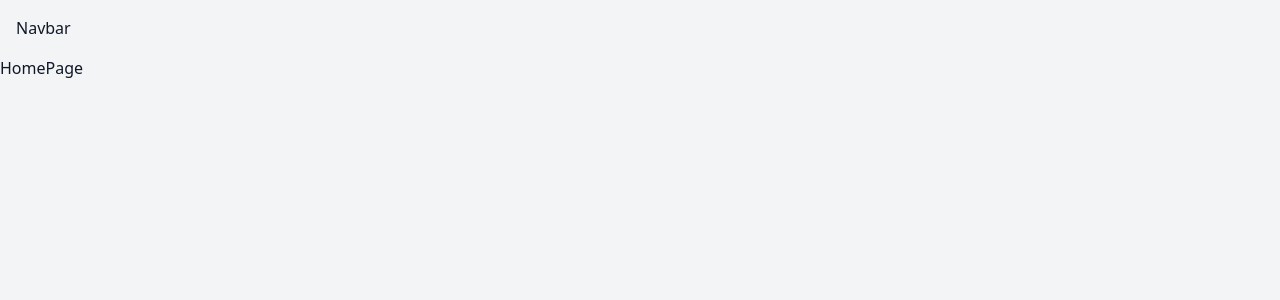
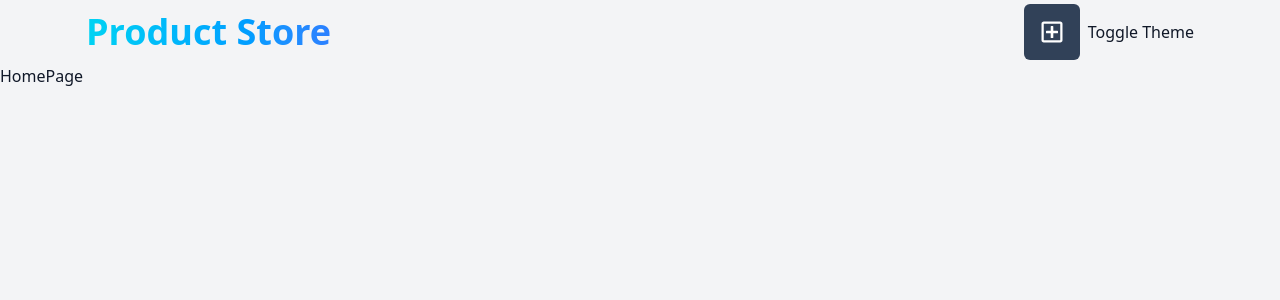
Before and after one commit to ak-nika/first-mern, a React (Vite) app in the folder frontend/: page / in a window 1280 px wide. Shown: the top 300 px of the page. Built offline with nearby package versions, Linux system fonts and the light colour scheme.

Commit message:
navbar complete

```diff
--- a/frontend/package.json
+++ b/frontend/package.json
@@ -13,6 +13,7 @@
     "@tailwindcss/vite": "^4.1.5",
     "react": "^19.0.0",
     "react-dom": "^19.0.0",
+    "react-icons": "^5.5.0",
     "react-router-dom": "^7.5.3",
     "tailwindcss": "^4.1.5"
   },
--- a/frontend/src/App.jsx
+++ b/frontend/src/App.jsx
@@ -5,7 +5,7 @@ import Navbar from "./components/Navbar";
 
 function App() {
   return (
-    <div className="min-h-screen dark:bg-slate-900 bg-gray-100 dark:text-white text-gray-900">
+    <div className="min-h-screen dark:bg-slate-800 bg-gray-100 dark:text-white text-gray-900">
       <Navbar />
       <Routes>
         <Route path="/" element={<HomePage />} />
--- a/frontend/src/components/Navbar.jsx
+++ b/frontend/src/components/Navbar.jsx
@@ -1,5 +1,27 @@
+import { Link } from "react-router-dom";
+import { FaRegPlusSquare } from "react-icons/fa";
+
 const Navbar = () => {
-  return <nav className="max-w-[1140px] p-4">Navbar</nav>;
+  return (
+    <nav className="max-w-[1140px] px-4 mx-auto">
+      <div className="flex h-16 items-center justify-between flex-col md:flex-row">
+        <h1 class="bg-gradient-to-r from-cyan-400 to-blue-500 inline-block text-transparent bg-clip-text text-3xl md:text-4xl font-bold">
+          <Link to={"/"}>Product Store</Link>
+        </h1>
+
+        <div className="flex items-center gap-2">
+          <Link
+            to="/create"
+            className="text-2xl bg-slate-700 p-4 rounded-md text-white"
+          >
+            <FaRegPlusSquare />
+          </Link>
+
+          <button>Toggle Theme</button>
+        </div>
+      </div>
+    </nav>
+  );
 };
 
 export default Navbar;
```
Also changed, not shown: 1 other file (tests, documents, lock files or other folders).
